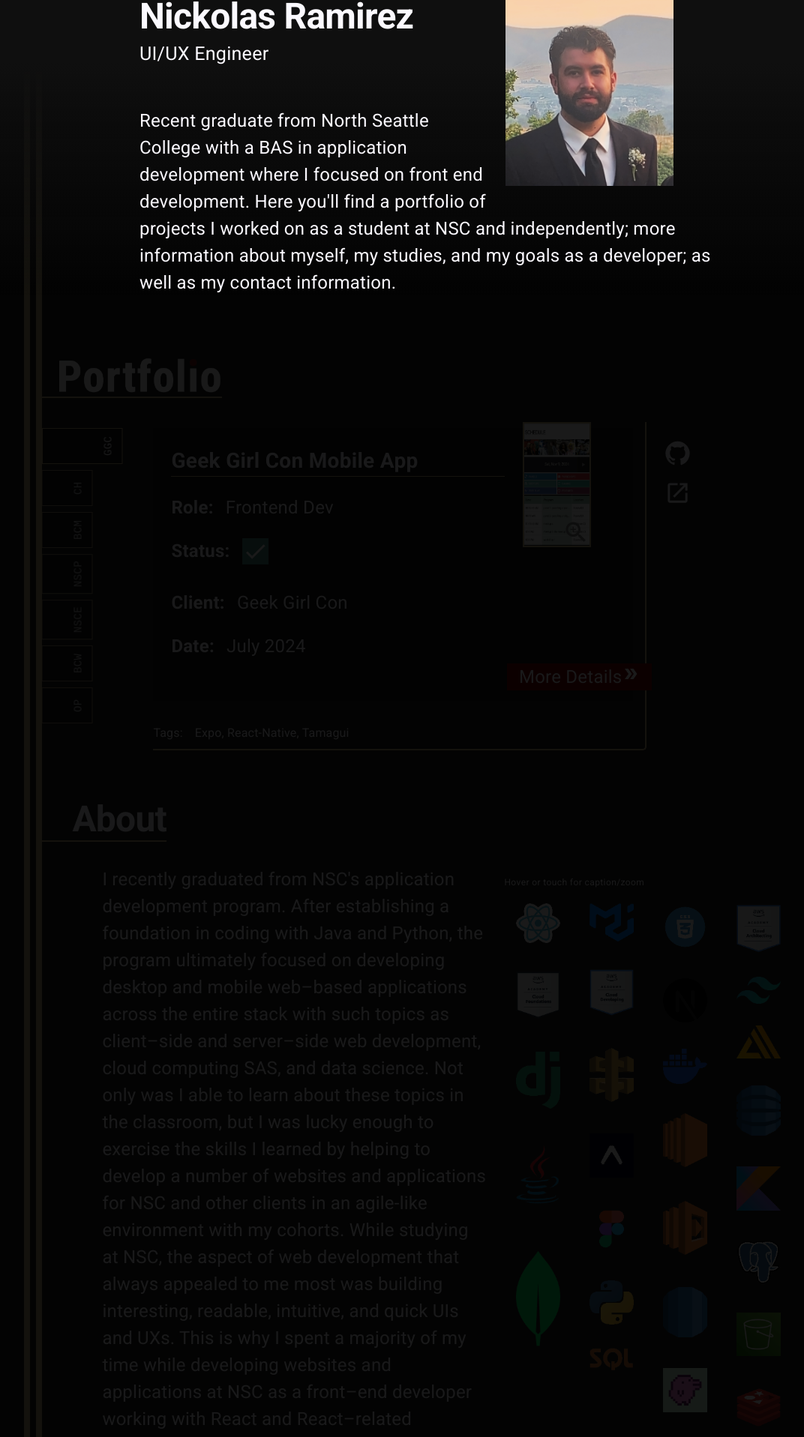
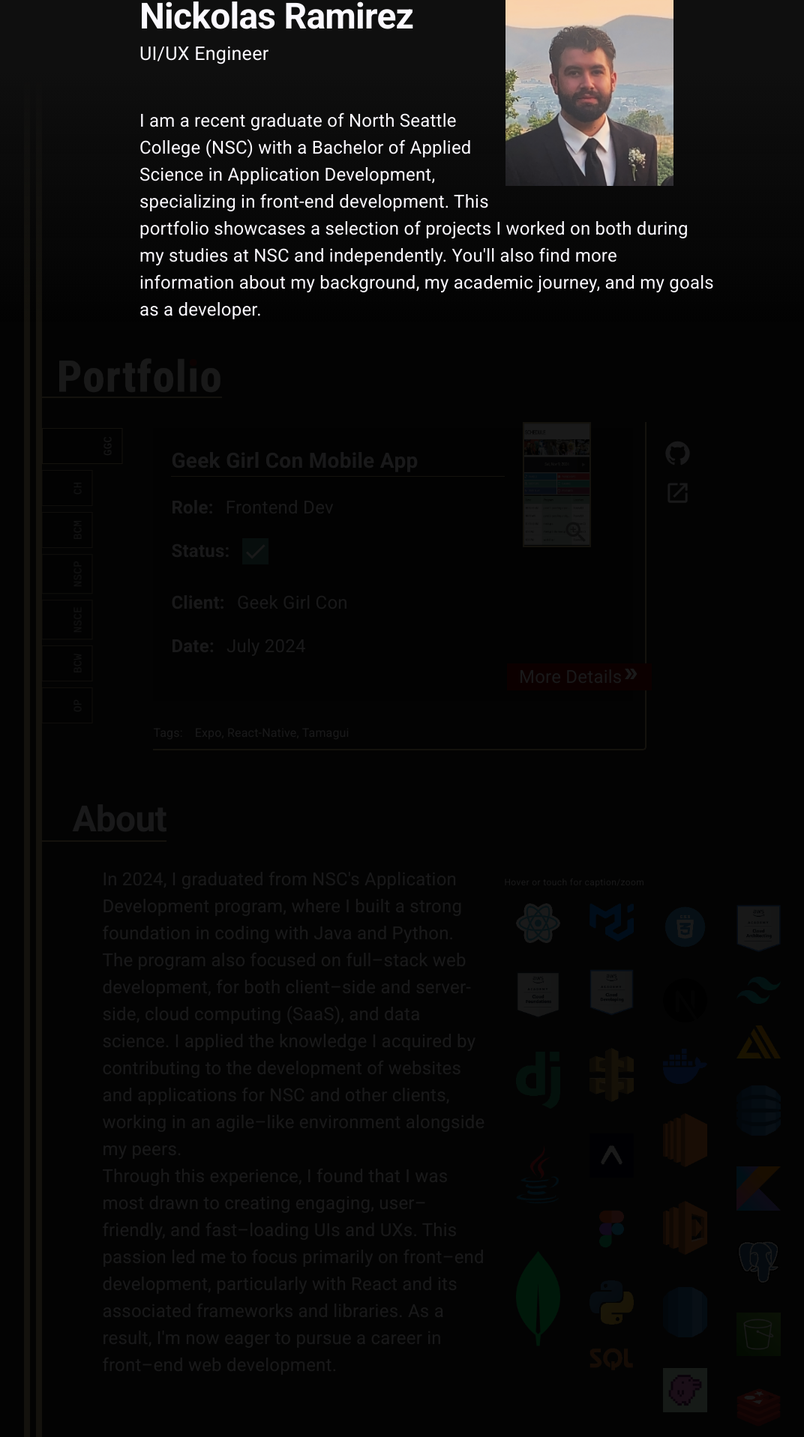
Before and after one commit to nickolasram/online-portfolio, a Next.js app: page / in a window 1280 px wide. Shown: the part 86-2003 px from the top of the page at 75% size, without its empty margins (70-1142 px from the left). Built offline with nearby package versions, Linux system fonts and the light colour scheme; a web font is replaced by a local one.

Commit message:
minor updates

```diff
--- a/app/page.tsx
+++ b/app/page.tsx
@@ -160,9 +160,10 @@
                   </Typography>
               </Stack>
               <Typography variant='body1' color="#fbf9ff" sx={{maxWidth: '95vw'}}>
-                Recent graduate from North Seattle College with a BAS in application development where I focused on front end development.
-                Here you&apos;ll find a portfolio of projects I worked on as a student at NSC and independently; more information about myself,
-                my studies, and my goals as a developer; as well as my contact information.
+              I am a recent graduate of North Seattle College (NSC) with a Bachelor of Applied Science in Application Development,
+              specializing in front-end development. This portfolio showcases a selection of projects I worked on both during my
+              studies at NSC and independently.
+              You'll also find more information about my background, my academic journey, and my goals as a developer.
               </Typography>
           </Box>
         </Box>
@@ -231,18 +232,14 @@
                     }
                   }
                 }
-              >I recently graduated from NSC&apos;s application development program.
-              After establishing a foundation in coding with Java and Python,
-              the program ultimately focused on developing desktop and mobile web&ndash;based applications
-              across the entire stack with such topics as client&ndash;side and server&ndash;side web development,
-              cloud computing SAS, and data science. Not only was I able to learn about these topics in the classroom,
-              but I was lucky enough to exercise the skills I learned by helping to develop a number of websites and applications
-               for NSC and other clients in an agile-like environment with my cohorts.
-               While studying at NSC,
-               the aspect of web development that always appealed to me most was building interesting,
-               readable, intuitive, and quick UIs and UXs. This is why I spent a majority of my time while developing
-                websites and applications at NSC as a front&ndash;end developer working with React
-                and React&ndash;related frameworks and libraries and why I&apos;m looking for work in front-end web development.</Typography>
+              >In 2024, I graduated from NSC&apos;s Application Development program, where I built a strong foundation in coding
+              with Java and Python. The program also focused on full&ndash;stack web development, for both client&ndash;side
+              and server-side, cloud computing (SaaS), and data science. I applied the knowledge I acquired by contributing to the
+              development of websites and applications for NSC and other clients, working in an agile&ndash;like environment alongside my peers.
+              <br/>
+              Through this experience, I found that I was most drawn to creating engaging, user&ndash;friendly, and fast&ndash;loading UIs and
+              UXs. This passion led me to focus primarily on front&ndash;end development, particularly with React and its associated frameworks and
+              libraries. As a result, I&apos;m now eager to pursue a career in front&ndash;end web development.</Typography>
               <Box
                 sx={
                   {
--- a/data.tsx
+++ b/data.tsx
@@ -79,7 +79,7 @@
       mobile: "Yes",
       desktop: 'Yes',
       displayImage: FullGGC,
-      description: `I worked with GeekGirlCon through my school during the summer of 2024 for a few weeks to help build their mobile app.
+      description: `During the summer of 2024, I had the opportunity to collaborate with GeekGirlCon to help develop their mobile app.
                     I served primarily as a front end dev and my focus was on building the initial iteration of the schedule page.
                     My directive at the time was to make it as close to the desktop version of the site as possible so others could
                     better adapt the design for mobile later. Below, you'll see a picture of the schedule page as I left it
@@ -114,8 +114,7 @@
     desktop: 'Yes',
     displayImage: FullComplexityHelper,
     description: `This was an independent project I worked during my time at North Seattle College. This site is designed to be
-                  a tool to help students learn about time complexities in algorithms and data structures. I put the project on hold
-                  due to school and work, but intend to finish it. Currently, the general UI/UX for desktop including the main page,
+                  a tool to help students learn about time complexities in algorithms and data structures. Currently, the general UI/UX for desktop including the main page,
                   flashcards, tutorial articles, and review exercises is finished with the actual content being all placeholder. The website
                   is built with React and vanilla CSS and is being hosted on AWS Amplify with various AWS services helping to host and retrieve content.
     `,
@@ -159,10 +158,11 @@
       mobile: "Yes",
       desktop: 'No',
       displayImage: FullBelindasMobile,
-      description: `As a student at NSC, I worked on the Android app for the Belinda's Closet program. The program provides students
-      with free clothing if they need it. On the mobile application I worked on the category and product pages from building the pages'
-      layouts and programming the navigation between those pages and the home page. On top of those pages I also worked on some minor visual
-      improvements. This project was my first practical experience building applications in Kotlin and as part of a larger team.`,
+      description: `I contributed to the development of the Android app for the Belinda's Closet program,
+      which offers students free clothing as needed. My responsibilities focused on the category and product pages,
+      where I designed and implemented page layouts and programmed the navigation between those pages and the home page.
+      Additionally, I made several visual enhancements to improve the user experience. This project marked my first hands-on experience with Kotlin and working within a collaborative team environment,
+      providing valuable exposure to application development and teamwork in a real-world setting.`,
       CarouselImages: [
         {image: GGCMMain,
           alt: 'image of the Main page on the GGC Mobile app',
@@ -224,8 +224,8 @@
     mobile: "No",
     desktop: 'Yes',
     displayImage: FullNSCEvents,
-    description: `At NSC, I worked on this site in a testing and consultation capacity. I reviewed pull requests and provided help to
-    students that were running into similar problems I had encountered while working on the Belinda's Closet website.`,
+    description: `At NSC, I worked on this site in a testing and consultation capacity. I reviewed pull requests and provided
+    help to students that were running into similar problems I had encountered while working on the Belinda's Closet website.`,
     CarouselImages: [{
       image: FullNSCEvents,
       alt: 'screenshot of the NSC Events website'
@@ -246,10 +246,11 @@
       mobile: "No",
       desktop: 'Yes',
       displayImage: FullBelindasWeb,
-      description: `As a student at NSC, I worked on the desktop site for the Belinda's Closet program primarily as a front end dev.
-      The program provides students with free clothing if they need it. I helped build the initial layout in Tailwind and then
-      helped convert the site over to Material UI and install a standardized layout. I built a couple components as well, but my
-      final task on the project, redesigning the entire home page, is where I'd say I learned the most about Material UI at NSC.`,
+      description: `I worked as a front-end developer on the Belinda's Closet desktop site,
+      a program that provides free clothing to students in need. My initial contributions involved building the site layout
+      using Tailwind CSS, before transitioning the site to Material UI and implementing a standardized layout. I also developed
+      several components. However, my most significant learning experience came during my final task: redesigning the entire homepage.
+      This project was where I deepened my understanding of Material UI and gained valuable experience at NSC.`,
       CarouselImages: [
         {image: BCW1,
           alt: `image of the initial Belinda's Closet layout`,
@@ -284,9 +285,10 @@
       mobile: "In Development",
       desktop: 'Yes',
       displayImage: FullOnlinePortfolio,
-      description: `Built on NextJS with Material UI and running on AWS Amplify, this has been my project since graduating
-      NSC's Application Development Bachelor's program. It has been much more difficult building a website without a team,
-      but also incredibly educational on working with Material UI and NextJS.`,
+      description: `This project, built with Next.js and Material UI, has been my focus
+      since graduating from NSC's Application Development Bachelor's program. While building a
+      website solo has been challenging, it's also been an incredibly rewarding learning experience,
+      especially in working with Next.js and Material UI.`,
       CarouselImages: [
         {image: FullOnlinePortfolio,
           alt: `image of the introduction banner for this site`,
```
Also changed, not shown: app/project/[abbr]/page.tsx (+5 -4 lines), components/ImageCarousel.tsx (+25 -6 lines).
